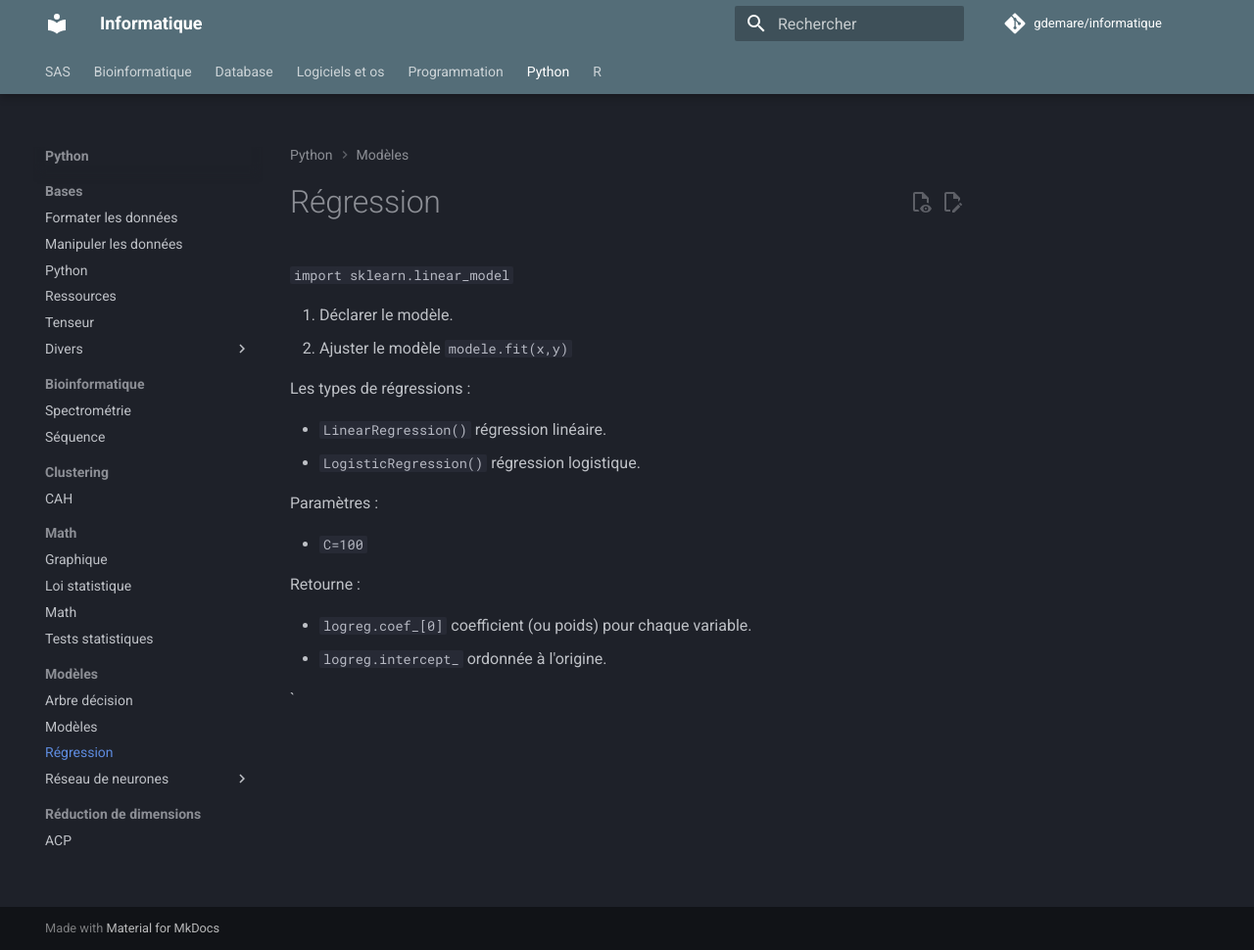
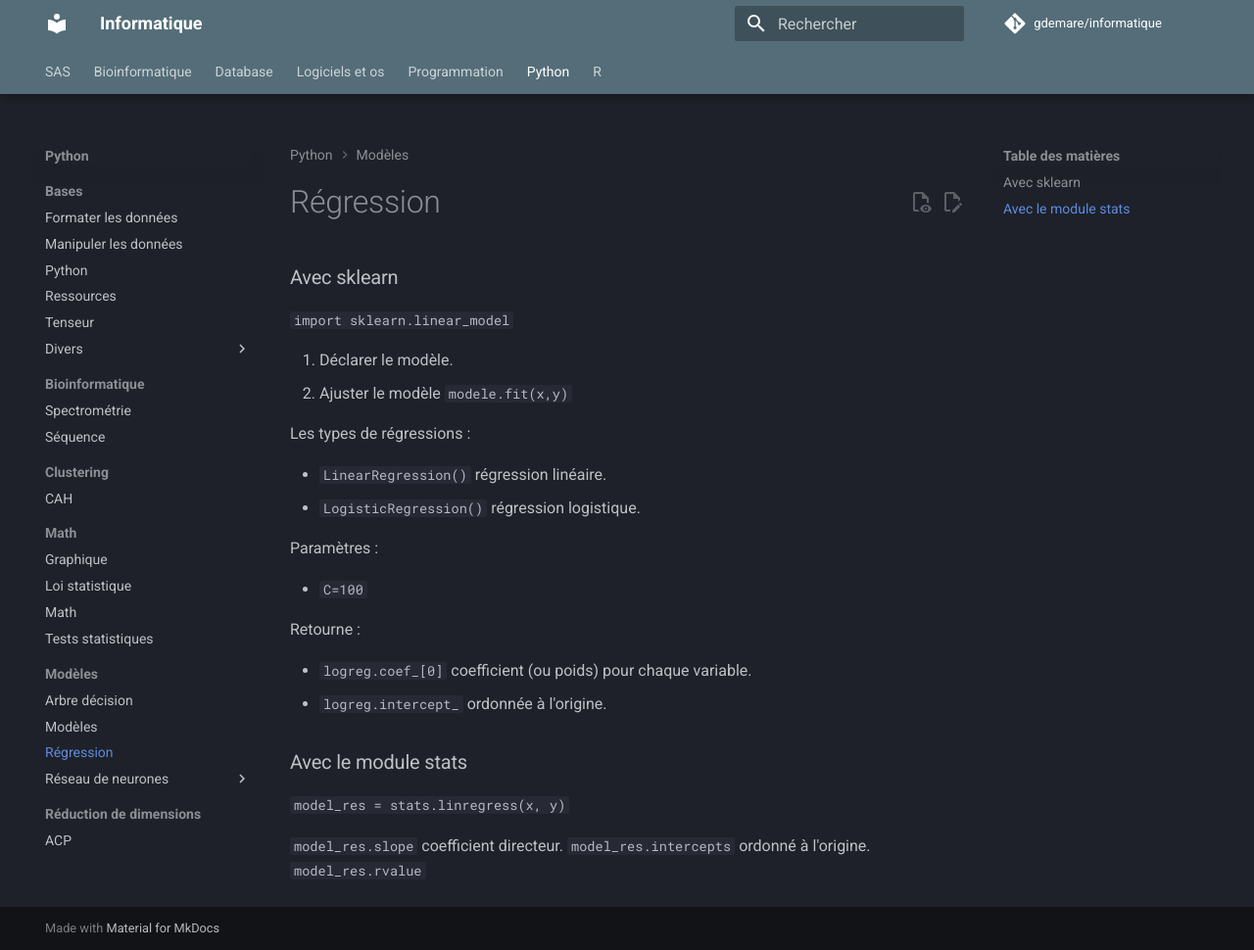
Before and after one commit to gdemare/Informatique, an MkDocs documentation site: the page built from docs/python/modèles/régression.md, in a window 1280 px wide and 970 px high. Shown: the whole window at 98% size. Built offline with MkDocs 1.6.1 and Material for MkDocs 9.7.7, drawn with Linux system fonts in a browser that asks for light colours; comment, search, counter and statistics services are not loaded.

Commit message:
Update régression.md

```diff
--- a/docs/python/modèles/régression.md
+++ b/docs/python/modèles/régression.md
@@ -1,3 +1,5 @@
+### Avec sklearn
+
 `import sklearn.linear_model`
 
 1. Déclarer le modèle.
@@ -17,4 +19,10 @@ Retourne :
 * `logreg.coef_[0]` coefficient (ou poids) pour chaque variable.
 * `logreg.intercept_` ordonnée à l'origine.
 
-`
+### Avec le module stats
+
+`model_res = stats.linregress(x, y)`
+
+`model_res.slope` coefficient directeur.
+`model_res.intercepts` ordonné à l'origine.
+`model_res.rvalue`
```
